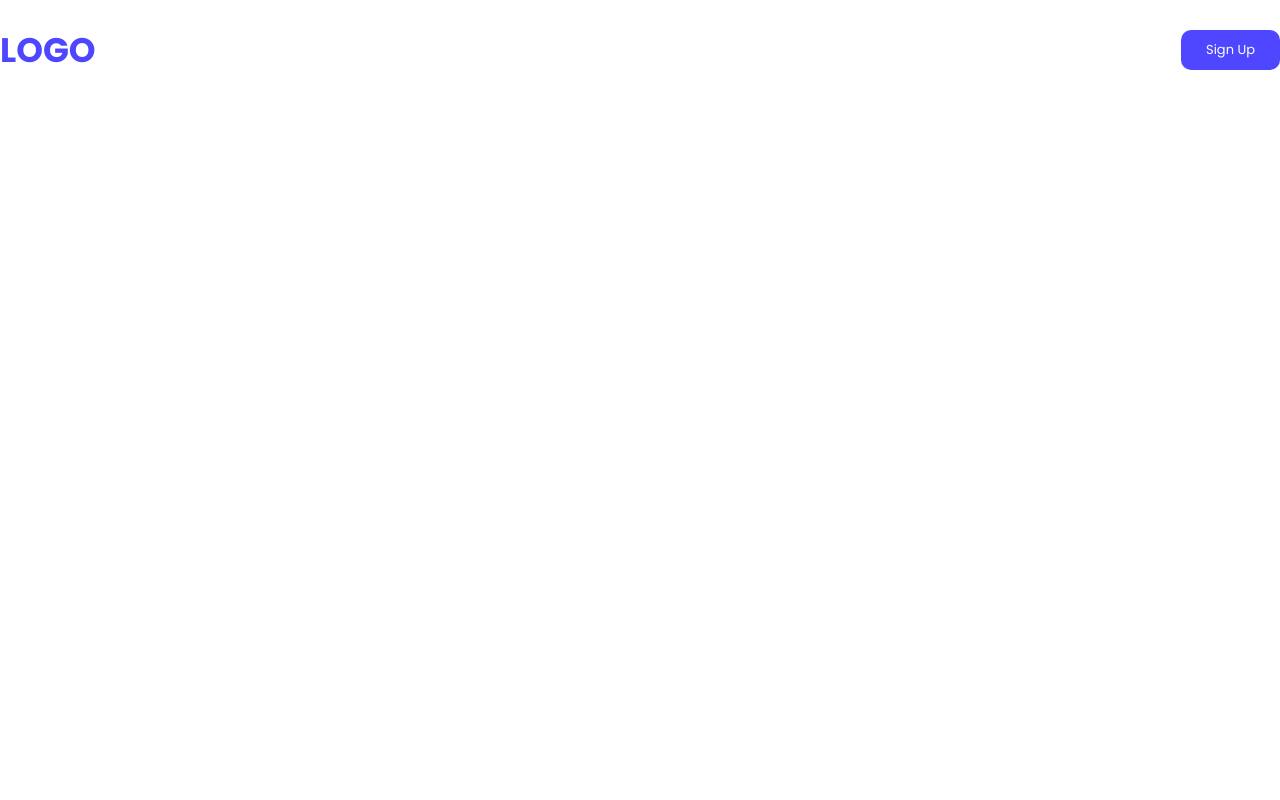
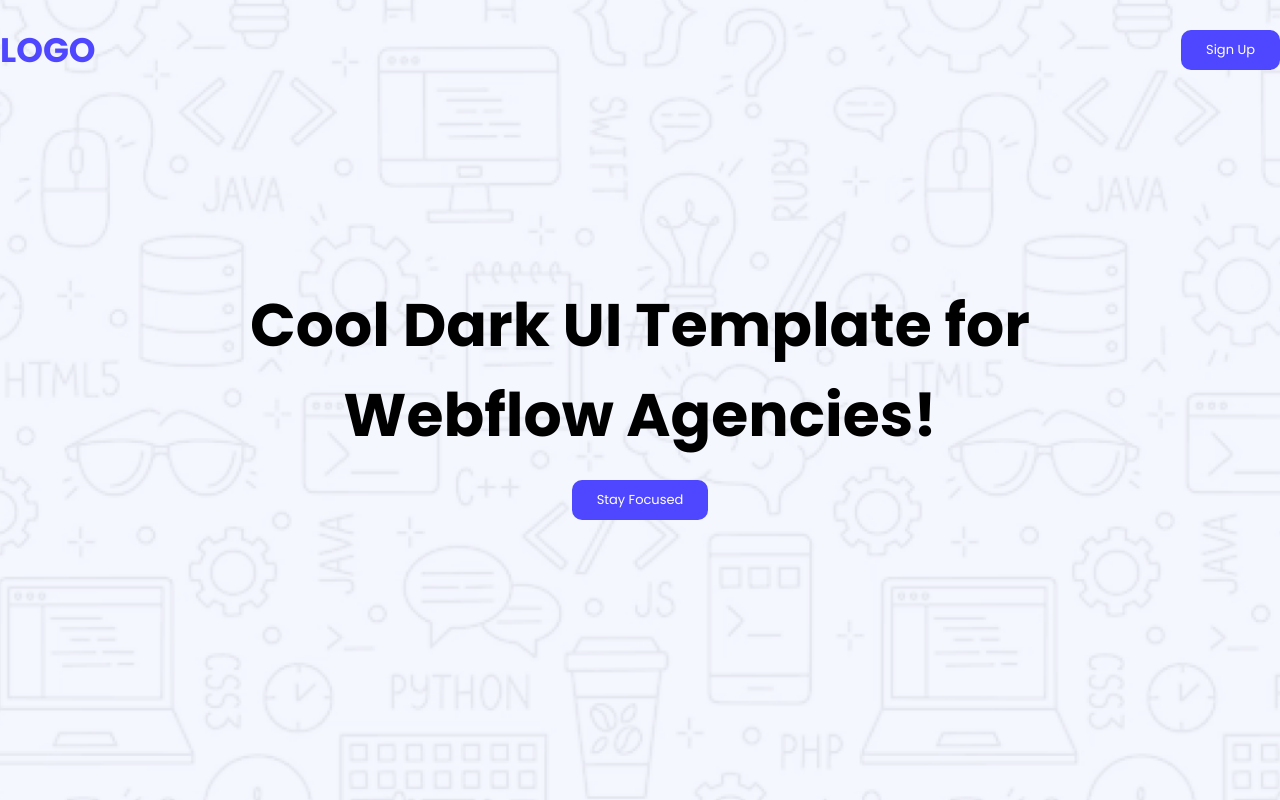
Before and after one commit to emonuime/assignment-01, a plain HTML site: page index.html in a window 1280 px wide. Drawn offline with Linux system fonts and the light colour scheme.

Commit message:
Banner Added

```diff
--- a/index.html
+++ b/index.html
@@ -32,6 +32,33 @@
         </nav>
 
         <!--END-->
+
+
+
+        <!--Banner Section-->
+        <section class="bannerSection">
+            <div class="bannerWidth">
+
+                <div class="heroBox">
+                <h1 class="heroText">Cool Dark UI Template for<br> Webflow Agencies!</h1>
+                </div>
+
+                <div class="heroBtnBox">
+                    <div class="btnBox"><button>Stay Focused</button></div>
+                </div>
+
+            </div>
+        </section>
+
+        <!--END-->
+
+
+
+
+
+
+
+
     </div>
 
 
--- a/style.css
+++ b/style.css
@@ -3,13 +3,12 @@
     padding: 0;
 }
 
-
+/*Navigation Design*/
 .navBar{
     height: 100px;
     width: 100%;
 
 }
-
 .containerWidth{
     max-width: 1360px;
     margin: auto;
@@ -38,3 +37,36 @@
     border-radius: 10px;
     font-size: 13px;
 }
+/* END */
+
+
+.bannerSection{
+    height: 100vh;
+    background: url("Assets/Hero-bg.png");
+    background-size: cover;
+    background-position: center center;
+    width: 100%;
+    margin-top: -100px;
+    display: flex;
+    justify-content: center;
+    align-items: center;
+}
+
+.bannerWidth{
+    width: 1360px;
+    height: 80vh;
+    display: flex;
+    flex-direction: column;
+    justify-content: center;
+    align-items: center;
+}
+
+.heroText{
+    font-size: 60px;
+    font-family: poppins;
+    text-align: center;
+}
+
+.heroBtnBox{
+    margin-top: 20px;
+}
```
